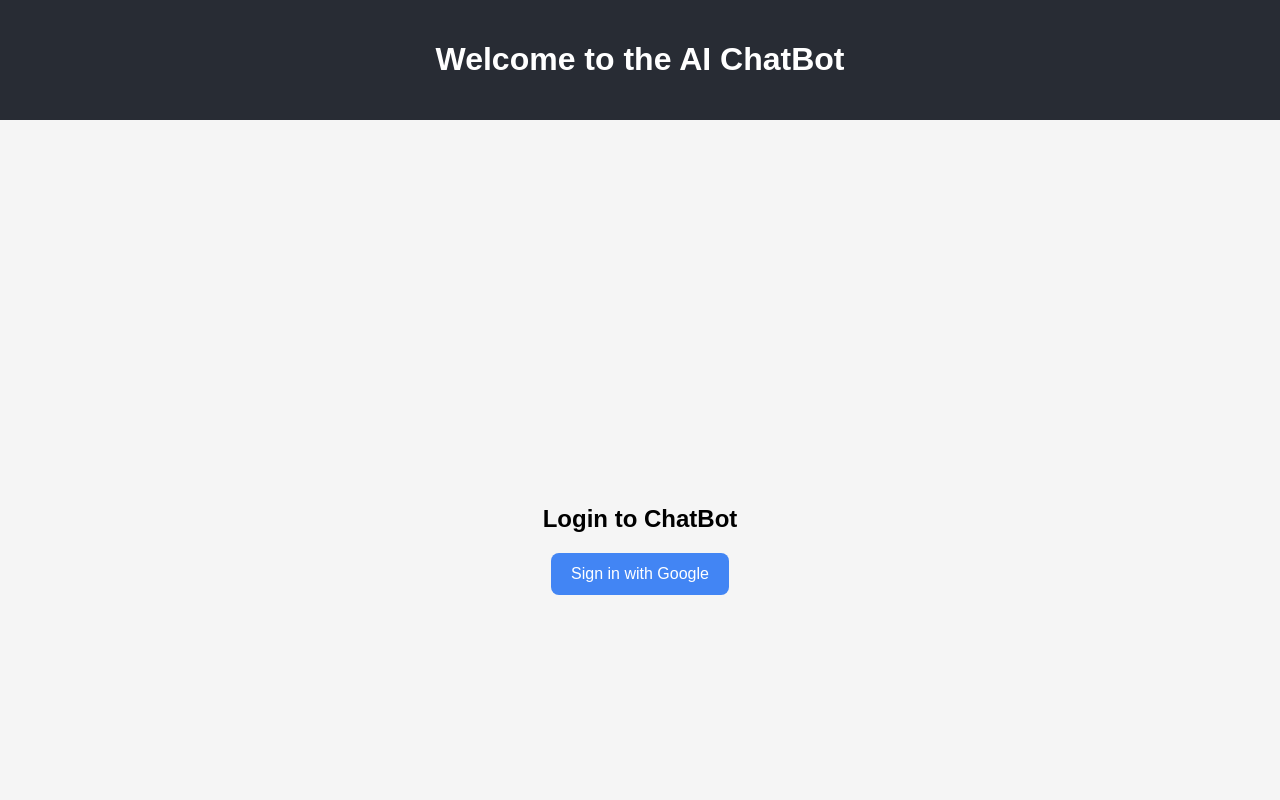
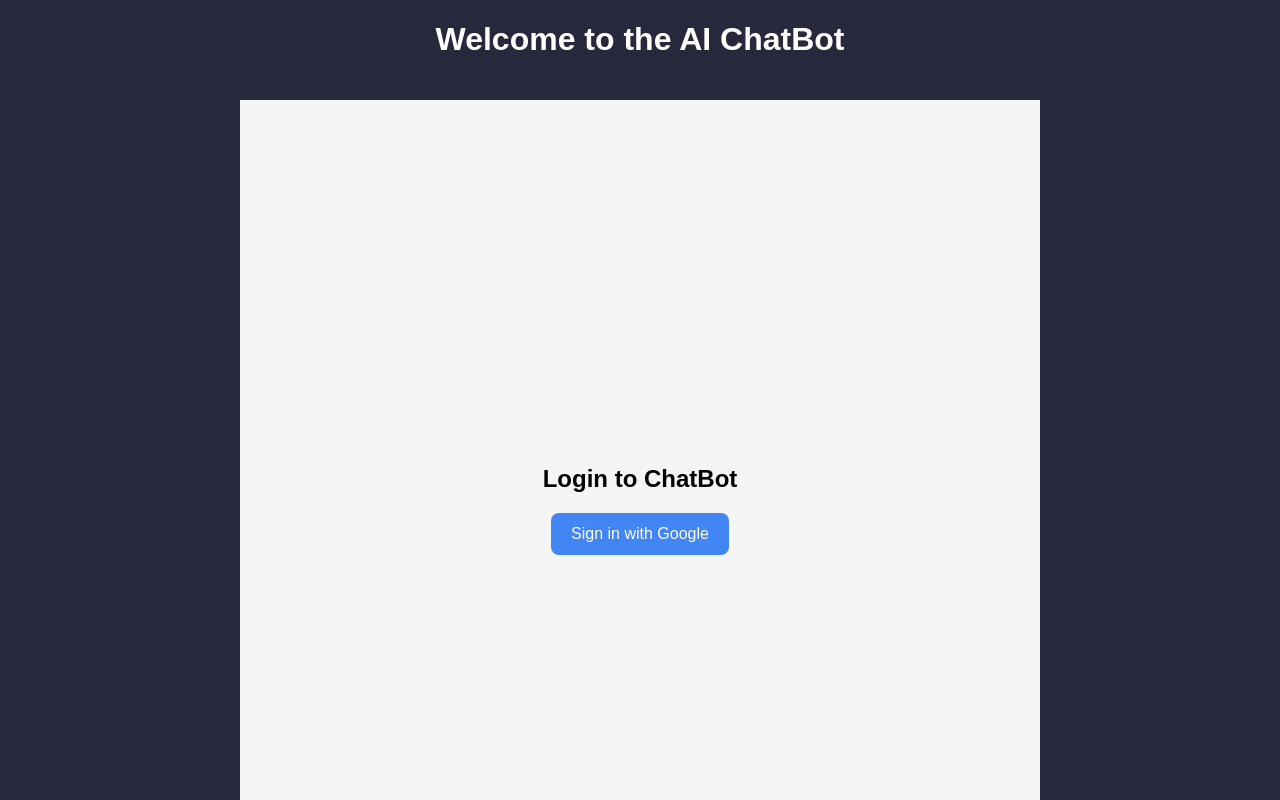
Before and after one commit to SabarishCodeWizard/ChatBot-with-BERT-ChatGpt-2-Blip-and-YOLO-Integration, a React (Create React App) app in the folder frontend/: page / in a window 1280 px wide. Shown: the top 800 px of the page. Built offline with nearby package versions, Linux system fonts and the light colour scheme; no server answers.

Commit message:
const res = await axios.post('http://localhost:5000/chat', { message });

```diff
--- a/frontend/src/App.css
+++ b/frontend/src/App.css
@@ -1,7 +1,7 @@
 /* src/App.css */
 .App {
   text-align: center;
-  background-color: #f5f5f5;
+  background-color: #28283c;
   min-height: 100vh;
   display: flex;
   flex-direction: column;
@@ -11,8 +11,7 @@
 }
 
 .App-header {
-  background-color: #282c34;
-  padding: 20px;
+
   color: white;
   width: 100%;
 }
--- a/frontend/src/components/ChatBot.css
+++ b/frontend/src/components/ChatBot.css
@@ -5,7 +5,7 @@
   margin: 0 auto;
   padding: 20px;
   font-family: 'Segoe UI', Tahoma, Geneva, Verdana, sans-serif;
-  background: #ffffff;
+  background: #3c3c50;
   border-radius: 10px;
   box-shadow: 0 6px 12px rgba(0, 0, 0, 0.15);
   display: flex;
@@ -109,7 +109,7 @@
 .chatbot-file-input {
   margin-top: 10px;
   border: 1px solid #ddd;
-  border-radius: 20px;
+  border-radius: 0px;
   padding: 10px;
   background: white;
 }
```
Also changed, not shown: frontend/src/components/logo.png, 1 other file (tests, documents, lock files or other folders).
